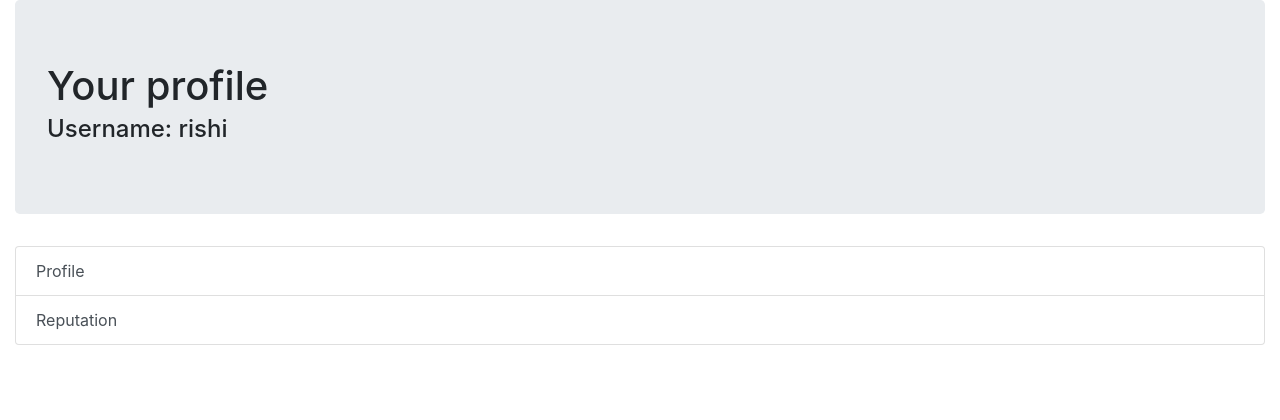
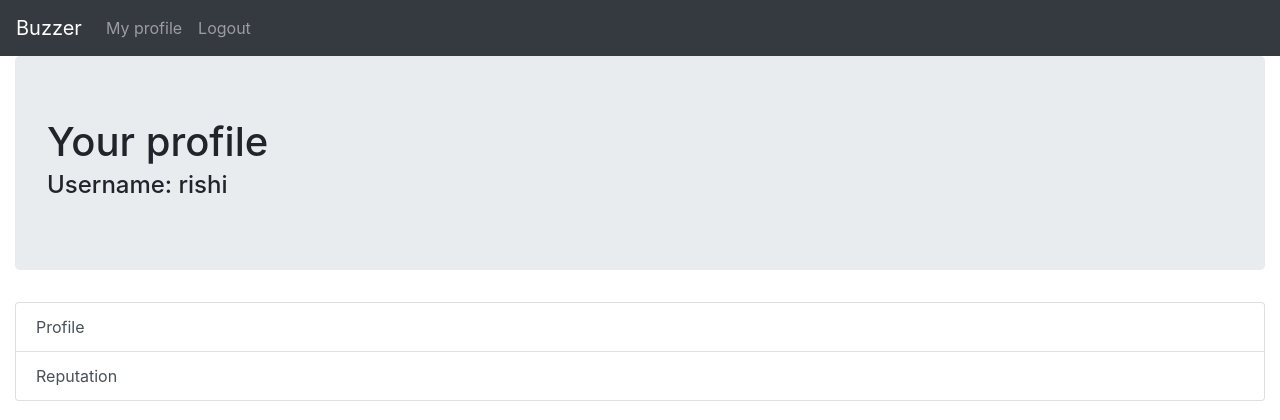
Before and after one commit to rishi93/mysite, a Django app: page /profile/ in a window 1280 px wide. Shown: the top 420 px of the page. Run offline with Django 3.2, Linux system fonts and the light colour scheme; a user stored in the database is signed in; some libraries are stand-ins or nearby versions.

Commit message:
logout view added

```diff
--- a/myapp/templates/profile.html
+++ b/myapp/templates/profile.html
@@ -12,6 +12,18 @@
 </head>
 
 <body>
+	<nav class="navbar navbar-expand-lg navbar-dark bg-dark">
+		<a class="navbar-brand" href="{% url 'home' %}">Buzzer</a>
+		<button class="navbar-toggler" type="button" data-toggle="collapse" data-target="#navbarNavAltMarkup" aria-controls="navbarNavAltMarkup" aria-expanded="false" aria-label="Toggle navigation">
+			<span class="navbar-toggler-icon"></span>
+		</button>
+		<div class="collapse navbar-collapse" id="navbarNavAltMarkup">
+			<div class="navbar-nav">
+				<a class="nav-item nav-link" href="{% url 'profile' %}">My profile</a>
+				<a class="nav-item nav-link" href="{% url 'logout' %}">Logout</a>
+			</div>
+		</div>
+	</nav>
     <div class="container-fluid">
         <div class="jumbotron">
             <h1>Your profile</h1>
--- a/myapp/urls.py
+++ b/myapp/urls.py
@@ -7,4 +7,5 @@ urlpatterns = [
 	url(r"^login/$",views.my_login, name = 'login'),
 	url(r"^register/$", views.register, name = 'register'),
 	url(r"^profile/$", views.profile, name = 'profile'),
+	url(r"^logout/$", views.my_logout, name = 'logout')
 ]
--- a/myapp/views.py
+++ b/myapp/views.py
@@ -1,6 +1,6 @@
 from django.shortcuts import render, redirect
 from django.http import HttpResponse
-from django.contrib.auth import authenticate, login
+from django.contrib.auth import authenticate, login, logout
 from django.contrib.auth.models import User
 from django.contrib.auth.decorators import login_required
 from django.utils import timezone
@@ -10,7 +10,7 @@ from .models import Question
 def home(request):
 	questions = Question.objects.all()
 	today_datetime = timezone.now()
-	return render(request, 'home.html', { 'time': today_datetime, 'questions': questions })
+	return render(request, 'home.html', { 'time': today_datetime, 'questions': questions, 'user': request.user })
 
 def page(request, id):
 	return render(request, 'page.html', { 'id': id })
@@ -27,6 +27,10 @@ def my_login(request):
 			return HttpResponse("Wrong login credentials")
 	else:
 		return render(request, 'login.html', {})
+
+def my_logout(request):
+	logout(request)
+	return redirect('home')
 
 def register(request):
 	if request.method == "POST":
```
Also changed, not shown: myapp/templates/home.html (+7 -2 lines), myapp/templates/login.html (+12 -0 lines), myapp/templates/register.html (+12 -0 lines), db.sqlite3.
